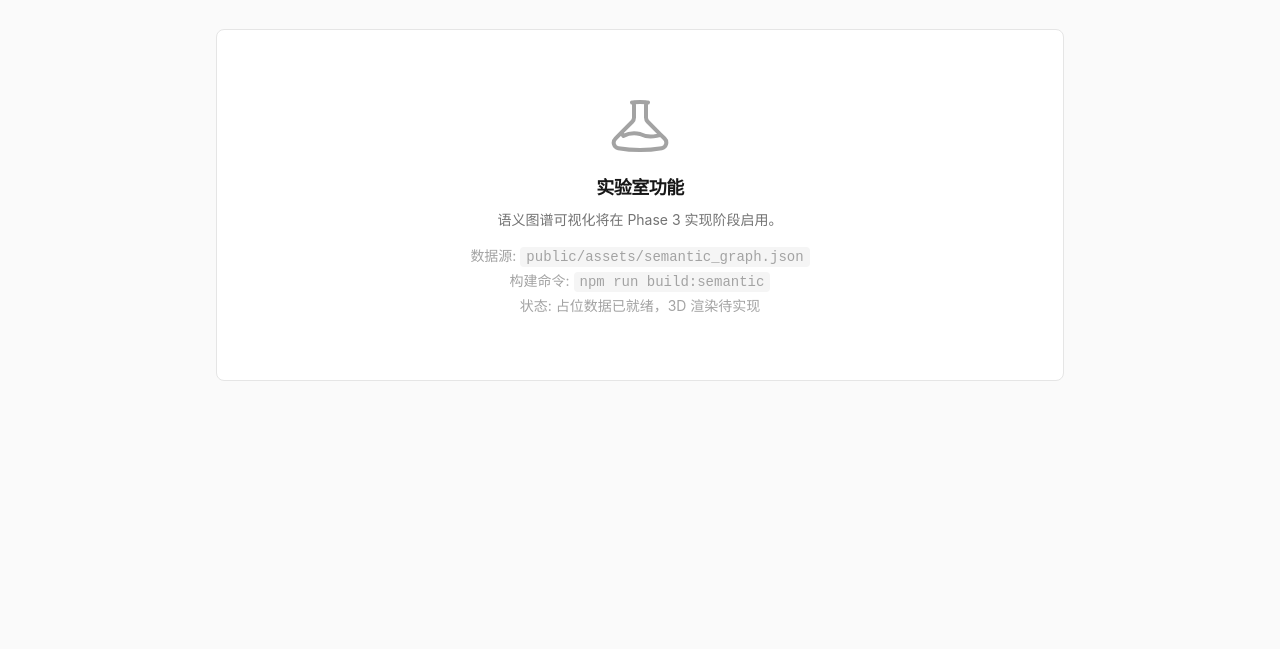
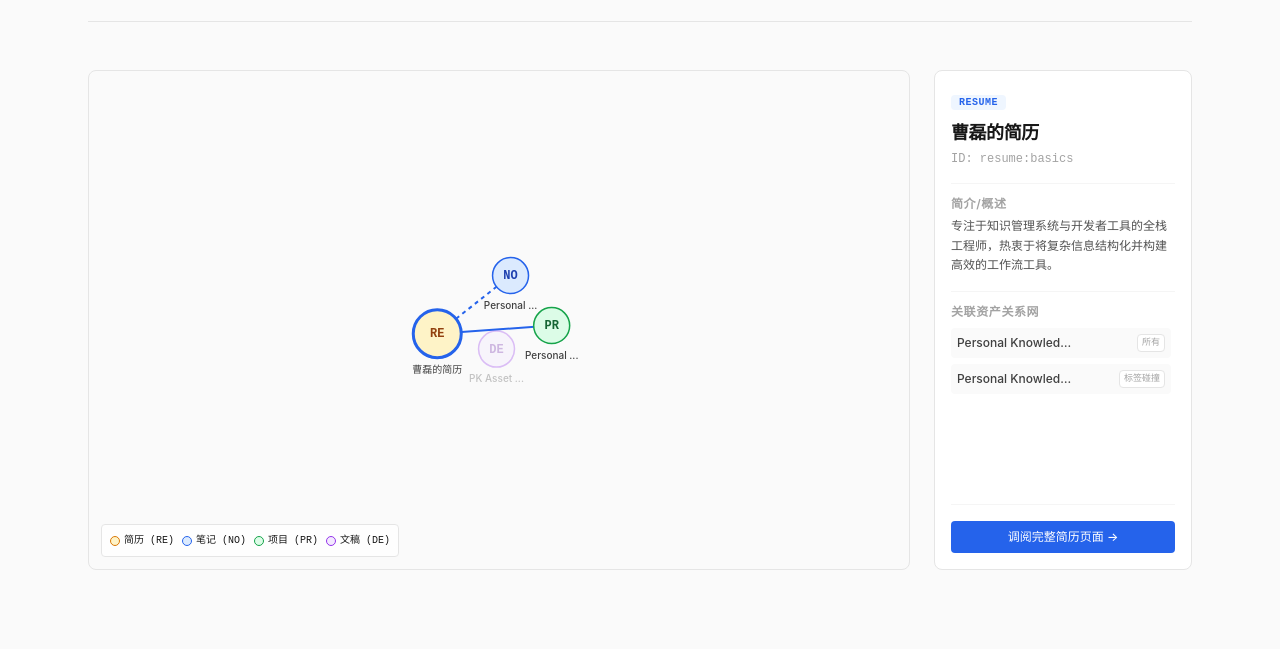
Before and after one commit to githoldder/personal-blog, an Astro site: page /lab/graph in a window 1280 px wide. Shown: the part 151-800 px from the top of the page. Built offline with nearby package versions, Linux system fonts and the light colour scheme; Astro itself is replaced by a stand-in of ours.

Commit message:
feat: complete S04-T03 - implement lightweight 2D force-directed semantic graph browser MVP

```diff
--- a/prds/json/S04-lab.json
+++ b/prds/json/S04-lab.json
@@ -56,7 +56,7 @@
     {
       "id": "S04-T03",
       "title": "Implement 2D graph browser MVP",
-      "status": "todo",
+      "status": "done",
       "owner": "agent",
       "inputs": ["public/assets/semantic_graph.json", "src/pages/lab/graph.astro"],
       "outputs": ["src/pages/lab/graph.astro", "src/components/"],
@@ -70,7 +70,7 @@
     {
       "id": "S04-T04",
       "title": "Evaluate 3D graph feasibility",
-      "status": "todo",
+      "status": "in_progress",
       "owner": "agent",
       "inputs": ["2D graph MVP", "browser capability constraints"],
       "outputs": ["docs/3d-graph-feasibility.md"],
--- a/public/assets/semantic_graph.json
+++ b/public/assets/semantic_graph.json
@@ -53,7 +53,7 @@
     }
   ],
   "metadata": {
-    "generated_at": "2026-06-28T08:43:29.489Z",
+    "generated_at": "2026-06-28T11:15:54.278Z",
     "version": "0.1.0",
     "total_nodes": 4,
     "total_edges": 2,
--- /dev/null
+++ b/src/components/SemanticGraph.jsx
@@ -0,0 +1,411 @@
+import React, { useState, useEffect, useRef } from 'react';
+
+export default function SemanticGraph({ initialData }) {
+  const containerRef = useRef(null);
+  const [nodes, setNodes] = useState([]);
+  const [links, setLinks] = useState([]);
+  const [selectedNode, setSelectedNode] = useState(null);
+  const [draggedNode, setDraggedNode] = useState(null);
+  const [dimensions, setDimensions] = useState({ width: 800, height: 500 });
+
+  // 记录选中的关联节点和边
+  const activeNeighbors = selectedNode
+    ? new Set(
+        links
+          .filter(l => l.source.id === selectedNode.id || l.target.id === selectedNode.id)
+          .flatMap(l => [l.source.id, l.target.id])
+      )
+    : new Set();
+
+  // 1. 初始化数据，预测物理分布
+  useEffect(() => {
+    if (!initialData || !initialData.nodes) return;
+
+    const w = containerRef.current ? containerRef.current.clientWidth : 800;
+    const h = 500;
+    setDimensions({ width: w, height: h });
+
+    const initialNodes = initialData.nodes.map(n => ({
+      ...n,
+      x: w / 2 + (Math.random() - 0.5) * 150,
+      y: h / 2 + (Math.random() - 0.5) * 150,
+      vx: 0,
+      vy: 0
+    }));
+
+    const initialLinks = initialData.edges.map(e => {
+      const sourceNode = initialNodes.find(n => n.id === e.source);
+      const targetNode = initialNodes.find(n => n.id === e.target);
+      return {
+        ...e,
+        source: sourceNode,
+        target: targetNode
+      };
+    }).filter(l => l.source && l.target);
+
+    setNodes(initialNodes);
+    setLinks(initialLinks);
+
+    if (initialNodes.length > 0) {
+      setSelectedNode(initialNodes[0]);
+    }
+  }, [initialData]);
+
+  // 2. 简易力导向仿真核心
+  useEffect(() => {
+    if (nodes.length === 0) return;
+
+    let animFrameId;
+    const kLink = 0.04;
+    const restLength = 120;
+    const charge = -1200;
+    const gravity = 0.015;
+    const friction = 0.85;
+
+    const step = () => {
+      const cx = dimensions.width / 2;
+      const cy = dimensions.height / 2;
+
+      const fx = new Array(nodes.length).fill(0);
+      const fy = new Array(nodes.length).fill(0);
+
+      // 计算斥力
+      for (let i = 0; i < nodes.length; i++) {
+        for (let j = i + 1; j < nodes.length; j++) {
+          const nA = nodes[i];
+          const nB = nodes[j];
+          const dx = nB.x - nA.x;
+          const dy = nB.y - nA.y;
+          const distSq = dx * dx + dy * dy + 0.1;
+          const dist = Math.sqrt(distSq);
+
+          if (dist < 400) {
+            const force = charge / distSq;
+            const forceX = (dx / dist) * force;
+            const forceY = (dy / dist) * force;
+
+            fx[i] += forceX;
+            fy[i] += forceY;
+            fx[j] -= forceX;
+            fy[j] -= forceY;
+          }
+        }
+      }
+
+      // 计算弹簧引力
+      links.forEach(link => {
+        const nA = link.source;
+        const nB = link.target;
+        const idxA = nodes.indexOf(nA);
+        const idxB = nodes.indexOf(nB);
+
+        if (idxA !== -1 && idxB !== -1) {
+          const dx = nB.x - nA.x;
+          const dy = nB.y - nA.y;
+          const dist = Math.sqrt(dx * dx + dy * dy) || 0.1;
+
+          const force = kLink * link.weight * (dist - restLength);
+          const forceX = (dx / dist) * force;
+          const forceY = (dy / dist) * force;
+
+          fx[idxA] += forceX;
+          fy[idxA] += forceY;
+          fx[idxB] -= forceX;
+          fy[idxB] -= forceY;
+        }
+      });
+
+      // 更新物理量
+      const updatedNodes = nodes.map((node, idx) => {
+        if (draggedNode && node.id === draggedNode.id) {
+          return node;
+        }
+
+        const gravX = (cx - node.x) * gravity;
+        const gravY = (cy - node.y) * gravity;
+
+        const totalFx = fx[idx] + gravX;
+        const totalFy = fy[idx] + gravY;
+
+        const vx = (node.vx + totalFx) * friction;
+        const vy = (node.vy + totalFy) * friction;
+
+        let nextX = node.x + vx;
+        let nextY = node.y + vy;
+        const margin = 20;
+
+        if (nextX < margin) nextX = margin;
+        if (nextX > dimensions.width - margin) nextX = dimensions.width - margin;
+        if (nextY < margin) nextY = margin;
+        if (nextY > dimensions.height - margin) nextY = dimensions.height - margin;
+
+        return {
+          ...node,
+          x: nextX,
+          y: nextY,
+          vx,
+          vy
+        };
+      });
+
+      links.forEach(link => {
+        link.source = updatedNodes.find(n => n.id === link.source.id);
+        link.target = updatedNodes.find(n => n.id === link.target.id);
+      });
+
+      setNodes(updatedNodes);
+
+      if (selectedNode) {
+        const freshSelected = updatedNodes.find(n => n.id === selectedNode.id);
+        if (freshSelected) {
+          setSelectedNode(freshSelected);
+        }
+      }
+
+      animFrameId = requestAnimationFrame(step);
+    };
+
+    animFrameId = requestAnimationFrame(step);
+    return () => cancelAnimationFrame(animFrameId);
+  }, [nodes, links, draggedNode, dimensions]);
+
+  const handleMouseDown = (node, e) => {
+    e.preventDefault();
+    setDraggedNode(node);
+  };
+
+  const handleMouseMove = e => {
+    if (!draggedNode || !containerRef.current) return;
+    const rect = containerRef.current.getBoundingClientRect();
+    const mouseX = e.clientX - rect.left;
+    const mouseY = e.clientY - rect.top;
+
+    setNodes(prev =>
+      prev.map(n =>
+        n.id === draggedNode.id
+          ? { ...n, x: mouseX, y: mouseY, vx: 0, vy: 0 }
+          : n
+      )
+    );
+  };
+
+  const handleMouseUp = () => {
+    setDraggedNode(null);
+  };
+
+  const getNodeColor = type => {
+    switch (type) {
+      case 'resume':
+        return {
+          fill: '#fef3c7',
+          stroke: '#d97706',
+          text: '#92400e'
+        };
+      case 'project':
+        return {
+          fill: '#dcfce7',
+          stroke: '#16a34a',
+          text: '#166534'
+        };
+      case 'deck':
+        return {
+          fill: '#f3e8ff',
+          stroke: '#9333ea',
+          text: '#6b21a8'
+        };
+      case 'note':
+      default:
+        return {
+          fill: '#dbeafe',
+          stroke: '#2563eb',
+          text: '#1e40af'
+        };
+    }
+  };
+
+  return (
+    <div
+      className="grid grid-cols-1 lg:grid-cols-4 gap-6"
+      onMouseMove={handleMouseMove}
+      onMouseUp={handleMouseUp}
+      onMouseLeave={handleMouseUp}
+    >
+      <div
+        ref={containerRef}
+        className="lg:col-span-3 workspace-card p-0 h-[500px] relative overflow-hidden bg-surface-50 cursor-grab active:cursor-grabbing select-none"
+      >
+        <svg className="w-full h-full">
+          <g>
+            {links.map((link, idx) => {
+              const isSelected = selectedNode && (link.source.id === selectedNode.id || link.target.id === selectedNode.id);
+              return (
+                <line
+                  key={`link-${idx}`}
+                  x1={link.source.x}
+                  y1={link.source.y}
+                  x2={link.target.x}
+                  y2={link.target.y}
+                  stroke={isSelected ? '#2563eb' : '#d4d4d4'}
+                  strokeWidth={isSelected ? 2 : 1}
+                  strokeDasharray={link.type === 'tag_overlap' ? '4 4' : '0'}
+                  opacity={selectedNode ? (isSelected ? 1.0 : 0.25) : 0.6}
+                />
+              );
+            })}
+          </g>
+
+          <g>
+            {nodes.map((node) => {
+              const color = getNodeColor(node.type);
+              const isSelected = selectedNode && node.id === selectedNode.id;
+              const isActiveNeighbor = activeNeighbors.has(node.id);
+              const radius = node.type === 'resume' ? 24 : 18;
+
+              let opacity = 1.0;
+              if (selectedNode) {
+                opacity = (isSelected || isActiveNeighbor) ? 1.0 : 0.3;
+              }
+
+              return (
+                <g
+                  key={node.id}
+                  transform={`translate(${node.x}, ${node.y})`}
+                  className="cursor-pointer"
+                  onClick={() => setSelectedNode(node)}
+                  onMouseDown={(e) => handleMouseDown(node, e)}
+                  style={{ opacity, transition: 'opacity 0.2s' }}
+                >
+                  <circle
+                    r={radius}
+                    fill={color.fill}
+                    stroke={isSelected ? '#2563eb' : color.stroke}
+                    strokeWidth={isSelected ? 3 : 1.5}
+                    className="transition-all duration-150 hover:scale-105"
+                  />
+                  <text
+                    dy=".3em"
+                    textAnchor="middle"
+                    className="font-mono font-bold text-xs select-none pointer-events-none"
+                    fill={color.text}
+                  >
+                    {node.type.slice(0, 2).toUpperCase()}
+                  </text>
+                  <text
+                    y={radius + 15}
+                    textAnchor="middle"
+                    className="text-[10px] font-medium select-none pointer-events-none fill-surface-700"
+                  >
+                    {node.label.length > 10 ? `${node.label.slice(0, 9)}...` : node.label}
+                  </text>
+                </g>
+              );
+            })}
+          </g>
+        </svg>
+
+        <div className="absolute bottom-3 left-3 flex flex-wrap gap-2 text-[10px] font-mono pointer-events-none bg-white/80 backdrop-blur-sm p-2 rounded border border-surface-200">
+          <div className="flex items-center gap-1">
+            <span className="w-2.5 h-2.5 rounded-full bg-amber-100 border border-amber-600 block"></span>
+            <span>简历 (RE)</span>
+          </div>
+          <div className="flex items-center gap-1">
+            <span className="w-2.5 h-2.5 rounded-full bg-blue-100 border border-blue-600 block"></span>
+            <span>笔记 (NO)</span>
+          </div>
+          <div className="flex items-center gap-1">
+            <span className="w-2.5 h-2.5 rounded-full bg-green-100 border border-green-600 block"></span>
+            <span>项目 (PR)</span>
+          </div>
+          <div className="flex items-center gap-1">
+            <span className="w-2.5 h-2.5 rounded-full bg-purple-100 border border-purple-600 block"></span>
+            <span>文稿 (DE)</span>
+          </div>
+        </div>
+      </div>
+
+      <div className="lg:col-span-1 workspace-card flex flex-col justify-between h-[500px]">
+        {selectedNode ? (
+          <div className="space-y-4 overflow-y-auto">
+            <div>
+              <span className="text-[10px] uppercase font-mono tracking-wider font-semibold text-accent bg-blue-50 px-2 py-0.5 rounded">
+                {selectedNode.type}
+              </span>
+              <h2 className="text-lg font-bold text-surface-900 mt-2">{selectedNode.label}</h2>
+              <p className="text-xs text-surface-400 font-mono mt-1 break-all">ID: {selectedNode.id}</p>
+            </div>
+
+            {selectedNode.metadata && selectedNode.metadata.summary && (
+              <div className="border-t border-surface-100 pt-3">
+                <h4 className="text-xs font-semibold text-surface-400 uppercase tracking-wider mb-1">简介/概述</h4>
+                <p className="text-xs text-surface-600 leading-relaxed">{selectedNode.metadata.summary}</p>
+              </div>
+            )}
+
+            {selectedNode.metadata && selectedNode.metadata.file && (
+              <div className="border-t border-surface-100 pt-3">
+                <h4 className="text-xs font-semibold text-surface-400 uppercase tracking-wider mb-1">数据源物理路径</h4>
+                <code className="text-[10px] text-surface-500 block break-all">{selectedNode.metadata.file}</code>
+              </div>
+            )}
+
+            <div className="border-t border-surface-100 pt-3">
+              <h4 className="text-xs font-semibold text-surface-400 uppercase tracking-wider mb-2">关联资产关系网</h4>
+              {links.filter(l => l.source.id === selectedNode.id || l.target.id === selectedNode.id).length === 0 ? (
+                <p className="text-xs text-surface-400 italic">该资产目前为孤立节点，无直接关系</p>
+              ) : (
+                <ul className="space-y-1.5 max-h-[180px] overflow-y-auto pr-1">
+                  {links
+                    .filter(l => l.source.id === selectedNode.id || l.target.id === selectedNode.id)
+                    .map((link, idx) => {
+                      const relationNode = link.source.id === selectedNode.id ? link.target : link.source;
+                      return (
+                        <li
+                          key={`rel-${idx}`}
+                          onClick={() => setSelectedNode(relationNode)}
+                          className="flex items-center justify-between p-1.5 rounded text-xs bg-surface-50 hover:bg-surface-100 cursor-pointer transition-colors"
+                        >
+                          <span className="font-medium text-surface-700 truncate max-w-[120px]">{relationNode.label}</span>
+                          <span className="text-[9px] font-mono text-surface-400 font-medium px-1 bg-white border border-surface-200 rounded uppercase">
+                            {link.type === 'link' ? '双链' : link.type === 'owner' ? '所有' : '标签碰撞'}
+                          </span>
+                        </li>
+                      );
+                    })}
+                </ul>
+              )}
+            </div>
+          </div>
+        ) : (
+          <div className="h-full flex items-center justify-center text-center p-4">
+            <p className="text-xs text-surface-400 italic">在左侧画布上选择一个节点，以调阅其知识资产契约和关联关系</p>
+          </div>
+        )}
+
+        {selectedNode && (
+          <div className="border-t border-surface-100 pt-4 mt-auto">
+            {selectedNode.type === 'resume' && (
+              <a href="/resume" className="w-full text-center block text-xs font-medium text-white bg-accent hover:bg-accent-dark py-2 px-3 rounded transition-colors">
+                调阅完整简历页面 <span>→</span>
+              </a>
+            )}
+            {selectedNode.type === 'deck' && (
+              <a href="/decks" className="w-full text-center block text-xs font-medium text-white bg-accent hover:bg-accent-dark py-2 px-3 rounded transition-colors">
+                调阅演示文稿页面 <span>→</span>
+              </a>
+            )}
+            {selectedNode.type === 'note' && (
+              <a href="/notes" className="w-full text-center block text-xs font-medium text-white bg-accent hover:bg-accent-dark py-2 px-3 rounded transition-colors">
+                调阅个人笔记中心 <span>→</span>
+              </a>
+            )}
+            {selectedNode.type === 'project' && (
+              <a href="/projects" className="w-full text-center block text-xs font-medium text-white bg-accent hover:bg-accent-dark py-2 px-3 rounded transition-colors">
+                调阅核心项目详情 <span>→</span>
+              </a>
+            )}
+          </div>
+        )}
+      </div>
+    </div>
+  );
+}
--- a/src/pages/lab/graph.astro
+++ b/src/pages/lab/graph.astro
@@ -1,34 +1,37 @@
 ---
+import { readFileSync, existsSync } from 'node:fs';
+import { join } from 'node:path';
 import BaseLayout from '../../layouts/BaseLayout.astro';
+import SemanticGraph from '../../components/SemanticGraph.jsx';
+
+const ROOT = process.cwd();
+const GRAPH_PATH = join(ROOT, 'public/assets/semantic_graph.json');
+
+let graphData = { nodes: [], edges: [] };
+if (existsSync(GRAPH_PATH)) {
+  try {
+    const raw = readFileSync(GRAPH_PATH, 'utf-8');
+    graphData = JSON.parse(raw);
+  } catch (e) {
+    console.error('Failed to parse semantic_graph.json in Astro page:', e.message);
+  }
+}
 ---
 
-<BaseLayout title="语义图谱 — Personal Knowledge Asset OS">
-  <main class="max-w-4xl mx-auto px-6 py-12">
-    <header class="mb-8">
-      <a href="/" class="text-sm text-surface-500 hover:text-accent transition-colors">← 返回工作台</a>
-      <h1 class="text-2xl font-bold mt-4">语义图谱</h1>
+<BaseLayout title="全息语义图谱 — Personal Knowledge Asset OS">
+  <main class="max-w-6xl mx-auto px-6 py-12">
+    <header class="mb-12 pb-6 border-b border-surface-200">
+      <a href="/" class="text-sm text-surface-500 hover:text-accent transition-colors flex items-center gap-1">
+        <span>←</span> 返回工作台
+      </a>
+      <h1 class="text-3xl font-bold mt-4 tracking-tight text-surface-900">全息语义图谱</h1>
       <p class="text-surface-500 mt-1">
-        知识关联可视化（实验室功能）
+        基于内容元数据多维特征与启发式连线算法，对笔记、项目、演示文稿与简历进行关系映射。
       </p>
     </header>
 
-    <section class="workspace-card">
-      <div class="text-center py-12">
-        <div class="text-surface-400 mb-4">
-          <svg class="w-16 h-16 mx-auto" fill="none" stroke="currentColor" viewBox="0 0 24 24">
-            <path stroke-linecap="round" stroke-linejoin="round" stroke-width="1.5" d="M9.75 3.104v5.714a2.25 2.25 0 01-.659 1.591L5 14.5M9.75 3.104c-.251.023-.501.05-.75.082m.75-.082a24.301 24.301 0 014.5 0m0 0v5.714c0 .597.237 1.17.659 1.591L19.8 15.3M14.25 3.104c.251.023.501.05.75.082M19.8 15.3l-1.57.393A9.065 9.065 0 0112 15a9.065 9.065 0 00-6.23.693L5 14.5m14.8.8l1.402 1.402c1.232 1.232.65 3.318-1.067 3.611A48.309 48.309 0 0112 21c-2.773 0-5.491-.235-8.135-.687-1.718-.293-2.3-2.379-1.067-3.61L5 14.5" />
-          </svg>
-        </div>
-        <h2 class="text-lg font-semibold mb-2">实验室功能</h2>
-        <p class="text-surface-500 text-sm mb-4">
-          语义图谱可视化将在 Phase 3 实现阶段启用。
-        </p>
-        <div class="text-sm text-surface-400 space-y-1">
-          <p>数据源: <code>public/assets/semantic_graph.json</code></p>
-          <p>构建命令: <code>npm run build:semantic</code></p>
-          <p>状态: 占位数据已就绪，3D 渲染待实现</p>
-        </div>
-      </div>
+    <section>
+      <SemanticGraph client:load initialData={graphData} />
     </section>
   </main>
 </BaseLayout>
```
